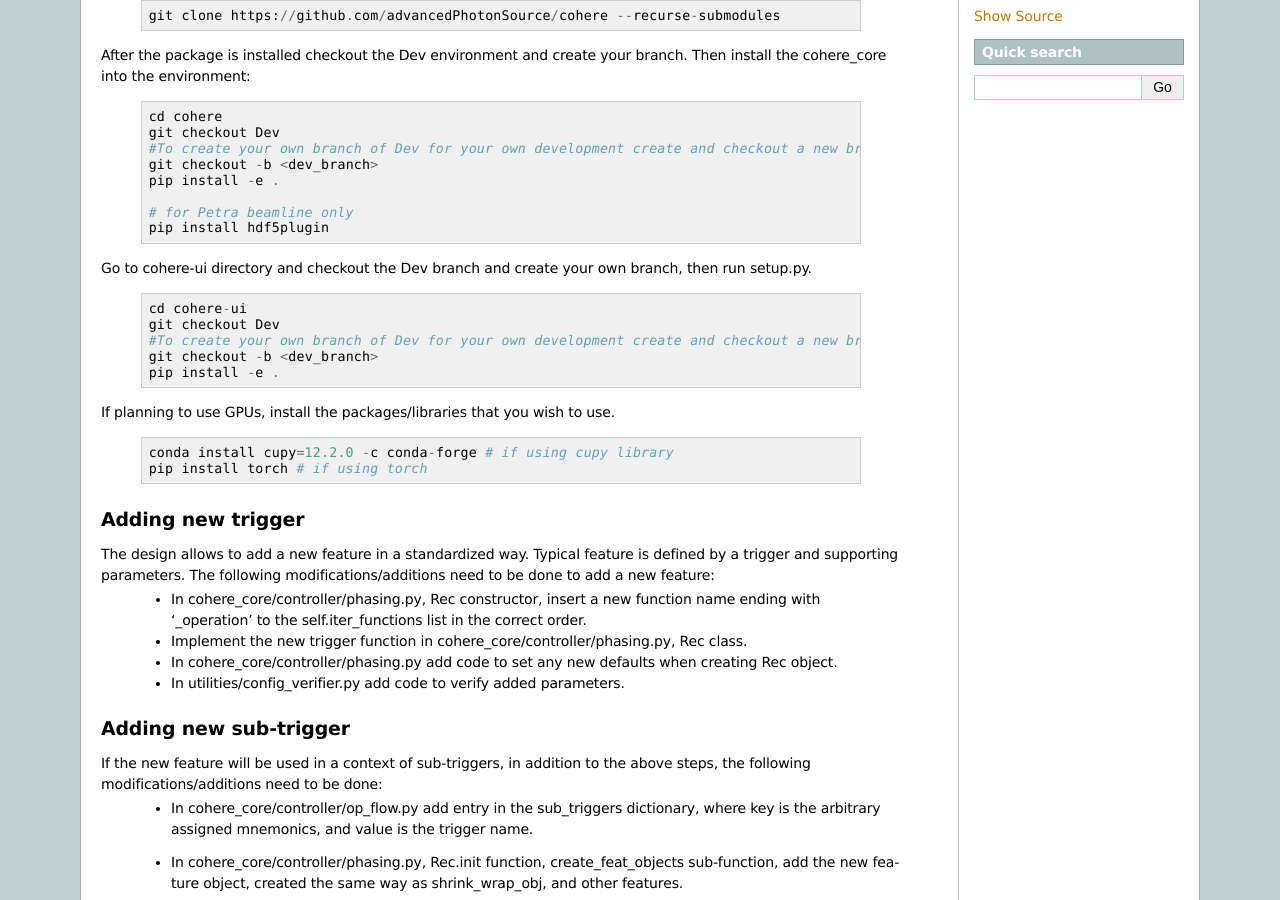
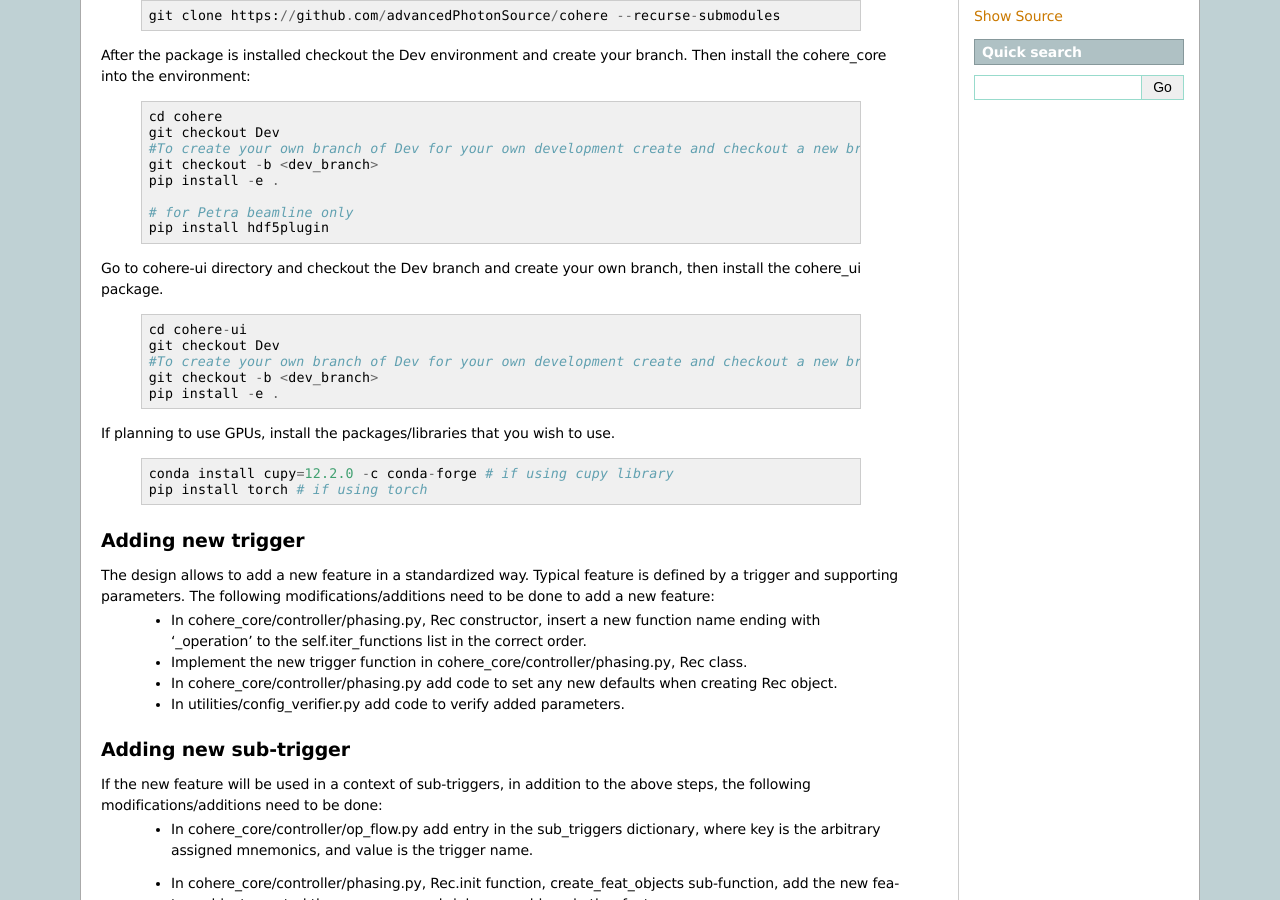
Before and after one commit to AdvancedPhotonSource/cohere, a Sphinx documentation site: the page built from docs/source/for_developers.rst, in a window 1280 px wide and 900 px high, scrolled down 324 px. Built offline with Sphinx 7.4.7, drawn with Linux system fonts in a browser that asks for light colours.

Commit message:
fixed typo in docs, sync with ui

```diff
--- a/docs/source/for_developers.rst
+++ b/docs/source/for_developers.rst
@@ -31,7 +31,7 @@ The best practice is to create conda environment dedicated for the development.
     # for Petra beamline only
     pip install hdf5plugin
 
-| Go to cohere-ui directory and checkout the Dev branch and create your own branch, then run setup.py.
+| Go to cohere-ui directory and checkout the Dev branch and create your own branch, then install the cohere_ui package.
 
   ::
 
```
